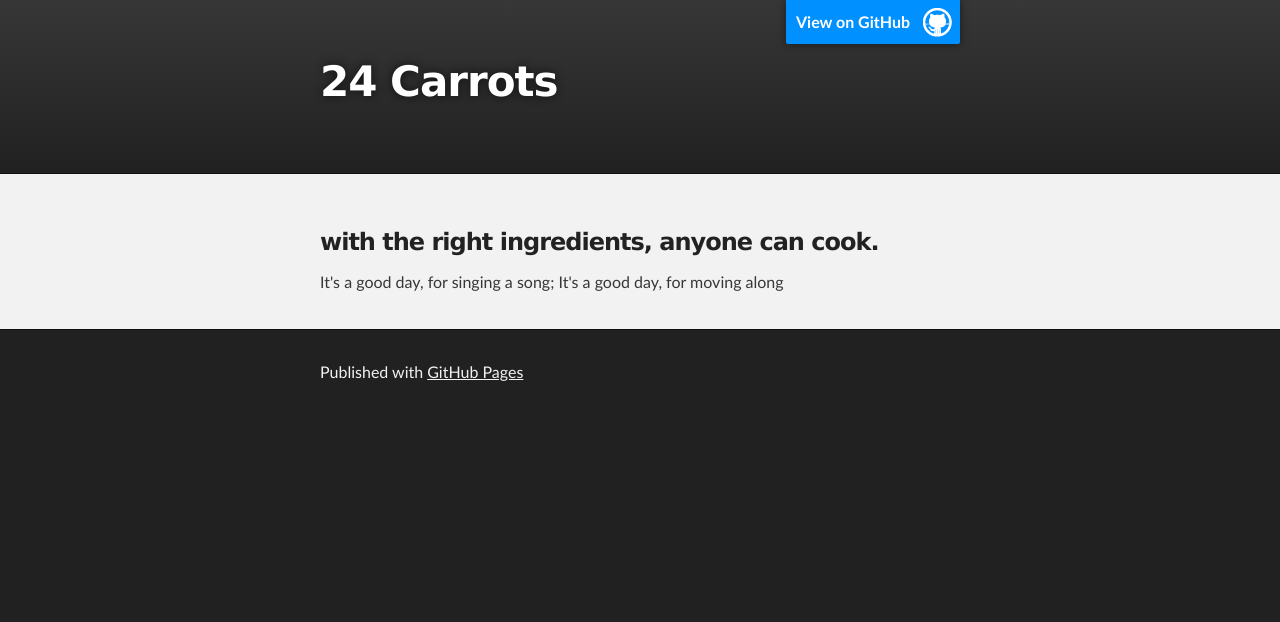
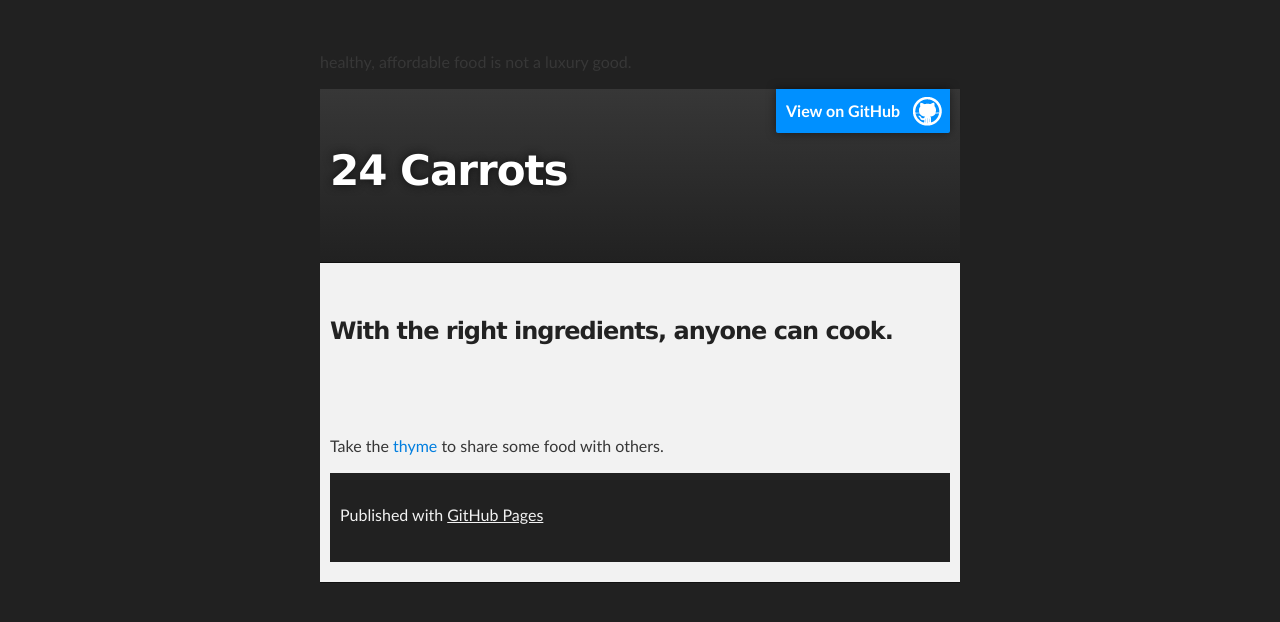
Before and after one commit to elj49/elj49.github.io, a plain HTML site: page index.html in a window 1280 px wide. Drawn offline with Linux system fonts and the light colour scheme.

Commit message:
yippee our first changes to our website

```diff
--- a/index.html
+++ b/index.html
@@ -10,7 +10,8 @@
 
     <title>24 Carrots </title>
   </head>
-
+  <section id="main_content" class="inner">
+<p> healthy, affordable food is not a luxury good. </p>
   <body>
 
     <!-- HEADER -->
@@ -28,12 +29,13 @@
     <div id="main_content_wrap" class="outer">
       <section id="main_content" class="inner">
         <h3>
-<a id="with-the-right-ingredients,-anyone-can-cook" class="anchor" href="#with-the-right-ingredients,-anyone-can-cook" aria-hidden="true"><span class="octicon octicon-link"></span></a>with the right ingredients, anyone can cook.</h3>
 
-<p>It's a good day, for singing a song;
-It's a good day, for moving along</p>
+<p>  With the right ingredients, anyone can cook. </a></p>
+
       </section>
-    </div>
+
+      <section id="main_content" class="inner">
+<p> Take the <a href= "http://food52.com/blog/10341-thyme-and-how-to-have-more-of-it">thyme</a> to share some food with others. </a> </p>
 
     <!-- FOOTER  -->
     <div id="footer_wrap" class="outer">
```
